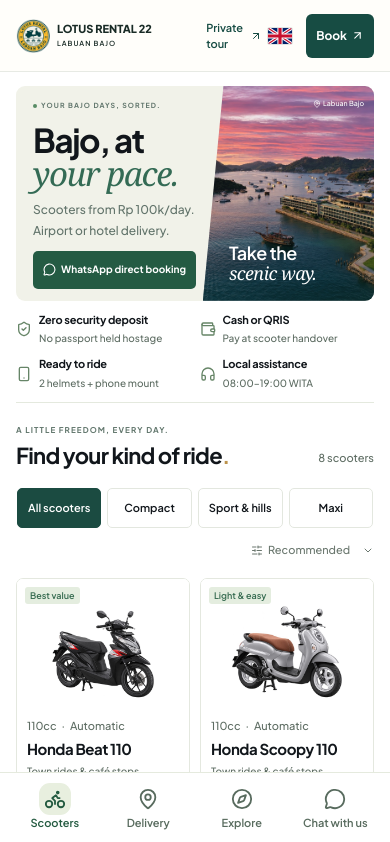
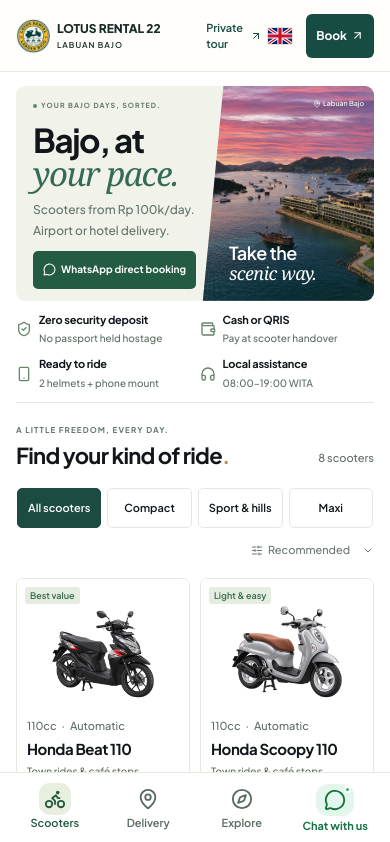
Before and after one commit to adminlotusrental22-ux/website-Lotus-Rental-22, a React (Vite) app: page / in a window 390 px wide. Shown: the top 842 px of the page. Built offline with nearby package versions, Linux system fonts and the light colour scheme.

Commit message:
Highlight mobile WhatsApp chat with English draft and enlarge header branding

```diff
--- a/src/components/StickyMobileBar.tsx
+++ b/src/components/StickyMobileBar.tsx
@@ -1,6 +1,6 @@
 import React, { useEffect, useState } from 'react';
 import { Bike, MapPin, Compass, MessageCircle } from 'lucide-react';
-import { BUSINESS_INFO } from '../data/businessData';
+import { WHATSAPP_CHAT_URL } from '../data/businessData';
 export const StickyMobileBar = () => {
   const [active, setActive] = useState('scooters');
   useEffect(() => {
@@ -8,5 +8,5 @@ export const StickyMobileBar = () => {
     ['scooters','delivery','routes'].forEach(id => { const element = document.getElementById(id); if(element) observer.observe(element); });
     return () => observer.disconnect();
   }, []);
-  return <nav className="mobile-nav" aria-label="Quick navigation">{[{ id:'scooters', label:'Scooters', Icon:Bike },{ id:'delivery', label:'Delivery', Icon:MapPin },{ id:'routes', label:'Explore', Icon:Compass }].map(({id,label,Icon}) => <a key={id} href={`#${id}`} onClick={() => setActive(id)} className={active===id?'active':''} aria-current={active===id?'location':undefined}><Icon size={20}/><span>{label}</span></a>)}<a href={`https://wa.me/${BUSINESS_INFO.whatsappNumber}`} target="_blank" rel="noreferrer"><MessageCircle size={20}/><span>Chat with us</span></a></nav>;
+  return <nav className="mobile-nav" aria-label="Quick navigation">{[{ id:'scooters', label:'Scooters', Icon:Bike },{ id:'delivery', label:'Delivery', Icon:MapPin },{ id:'routes', label:'Explore', Icon:Compass }].map(({id,label,Icon}) => <a key={id} href={`#${id}`} onClick={() => setActive(id)} className={active===id?'active':''} aria-current={active===id?'location':undefined}><Icon size={20}/><span>{label}</span></a>)}<a className="mobile-chat" href={WHATSAPP_CHAT_URL} target="_blank" rel="noreferrer"><span className="mobile-chat-icon" aria-hidden="true"><MessageCircle size={20}/></span><span>Chat with us</span></a></nav>;
 };
--- a/src/data/businessData.ts
+++ b/src/data/businessData.ts
@@ -28,6 +28,9 @@ Return location:
 Please confirm availability and the total price. Thank you!`;
 
 export const WHATSAPP_BOOKING_URL = `https://wa.me/${BUSINESS_INFO.whatsappNumber}?text=${encodeURIComponent(WHATSAPP_BOOKING_MESSAGE)}`;
+
+export const WHATSAPP_CHAT_MESSAGE = "Hi Lotus Rental 22! I'm interested in renting a scooter in Labuan Bajo. Could you help me with availability and rental details?";
+export const WHATSAPP_CHAT_URL = `https://wa.me/${BUSINESS_INFO.whatsappNumber}?text=${encodeURIComponent(WHATSAPP_CHAT_MESSAGE)}`;
 
 export const formatPrice = (amountIdr: number, _currency: Currency = 'IDR'): string => {
   return `Rp ${amountIdr.toLocaleString('id-ID')}`;
--- a/src/index.css
+++ b/src/index.css
@@ -677,8 +677,8 @@ html[lang='zh-CN'] .eyebrow { letter-spacing:1px; }
 .tour-entry{display:none;font-size:12px;color:#174c43;text-decoration:none;white-space:nowrap}@media(max-width:1023px){.tour-entry{display:block}}
 /* One brand and navigation type treatment across scooter and tour headers. */
 .site-header,.tour-header{font-family:'Plus Jakarta Sans',sans-serif;}
-.site-header .lotus-logo-label,.tour-header .lotus-logo-label{font-family:'Plus Jakarta Sans',sans-serif;font-size:17px;font-weight:800;letter-spacing:0;line-height:1.25;color:#192b26;}
-.site-header .lotus-logo-label small,.tour-header .lotus-logo-label small{font-size:10px;letter-spacing:2px;font-weight:600;margin-top:4px;color:#192b26;}
+.site-header .lotus-logo-label,.tour-header .lotus-logo-label{font-family:'Plus Jakarta Sans',sans-serif;font-size:18px;font-weight:800;letter-spacing:0;line-height:1.25;color:#192b26;}
+.site-header .lotus-logo-label small,.tour-header .lotus-logo-label small{font-size:11px;letter-spacing:2px;font-weight:600;margin-top:4px;color:#192b26;}
 .site-header .desktop-nav,.tour-header nav{font-size:14px;font-weight:400;letter-spacing:0;}
 @media(max-width:767px){.site-header .lotus-logo-label{font-size:13px;}.site-header .lotus-logo-label small{font-size:7px;letter-spacing:1px;}}
 /* Opaque navigation avoids backdrop repaints while Android's browser chrome moves. */
@@ -692,8 +692,8 @@ html[lang='zh-CN'] .eyebrow { letter-spacing:1px; }
   .header-inner {gap:8px;min-width:0;}
   .site-header .brand {min-width:0;flex-shrink:1;}
   .site-header .lotus-logo {gap:7px;min-width:0;}
-  .site-header .lotus-logo-label {font-size:11px;white-space:nowrap;}
-  .site-header .lotus-logo-label small {font-size:7px;letter-spacing:1px;}
+  .site-header .lotus-logo-label {font-size:12px;white-space:nowrap;}
+  .site-header .lotus-logo-label small {font-size:8px;letter-spacing:1px;}
   .site-header .lotus-logo--sm img {width:34px;flex-shrink:0;}
   .header-actions {gap:5px;flex-shrink:0;}
   .header-actions .tour-entry {width:48px;white-space:normal;font-size:11px;line-height:1.4;font-weight:600;}
@@ -725,3 +725,23 @@ html[lang='zh-CN'] .eyebrow { letter-spacing:1px; }
 @media(min-width:1200px) and (max-width:1399px) {
   .header-whatsapp>span {display:none;}
 }
+
+/* Chat gets its own accent; only the halo animates, so navigation stays still. */
+@media(max-width:767px) {
+  .mobile-nav a.mobile-chat {color:#167544;font-weight:700;gap:3px;}
+  .mobile-nav .mobile-chat-icon {position:relative;display:grid;place-items:center;width:38px;height:32px;border-radius:12px;background:#e4f6eb;color:#117441;isolation:isolate;}
+  .mobile-chat-icon::before {content:'';position:absolute;inset:0;border-radius:inherit;background:#25d366;z-index:-1;animation:chat-halo 3.6s ease-out infinite;pointer-events:none;}
+  .mobile-chat-icon::after {content:'';position:absolute;right:3px;top:2px;width:7px;height:7px;border-radius:50%;background:#21b765;border:2px solid #fff;}
+}
+@keyframes chat-halo {
+  0%,65%,100% {transform:scale(1);opacity:0;}
+  12% {transform:scale(1);opacity:.22;}
+  42% {transform:scale(1.35);opacity:0;}
+}
+@media(max-width:389px) {
+  .header-actions {gap:4px;}
+  .site-header .lotus-logo {gap:6px;}
+  .header-actions .tour-entry {width:52px;}
+  .header-actions .desktop-book {padding-inline:9px;}
+}
+@media(prefers-reduced-motion:reduce) {.mobile-chat-icon::before {animation:none;}}
```
